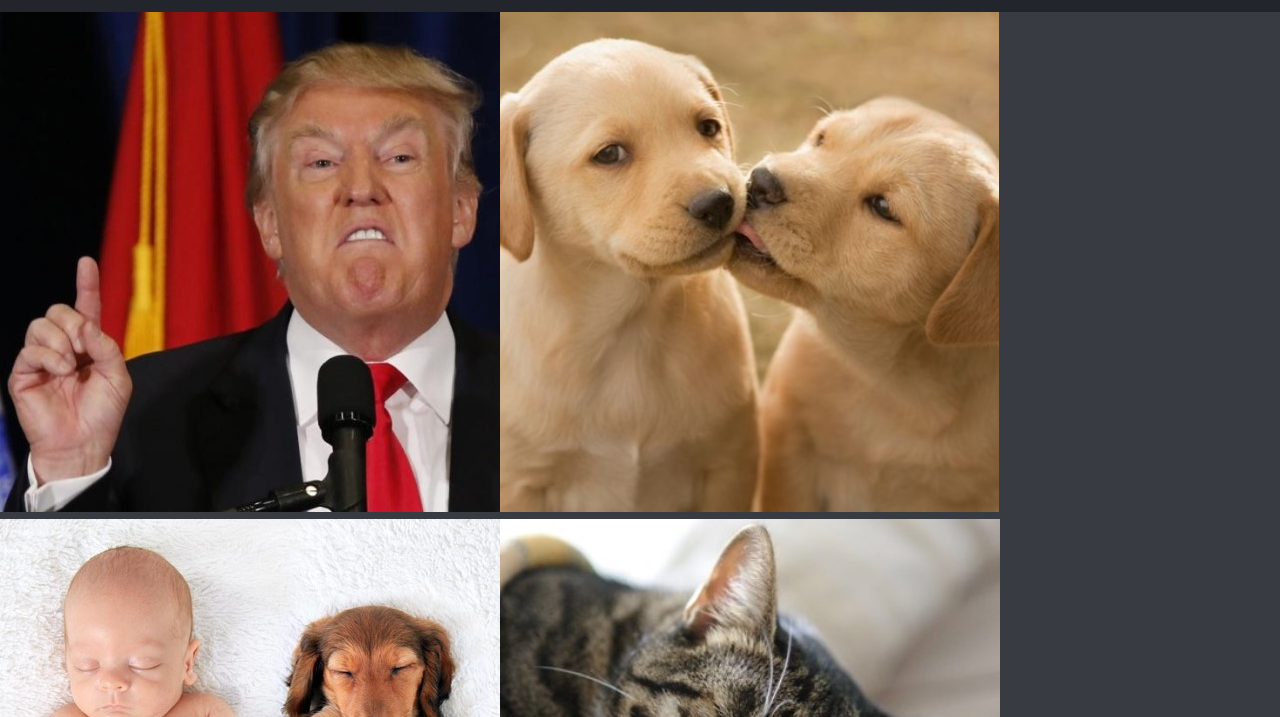
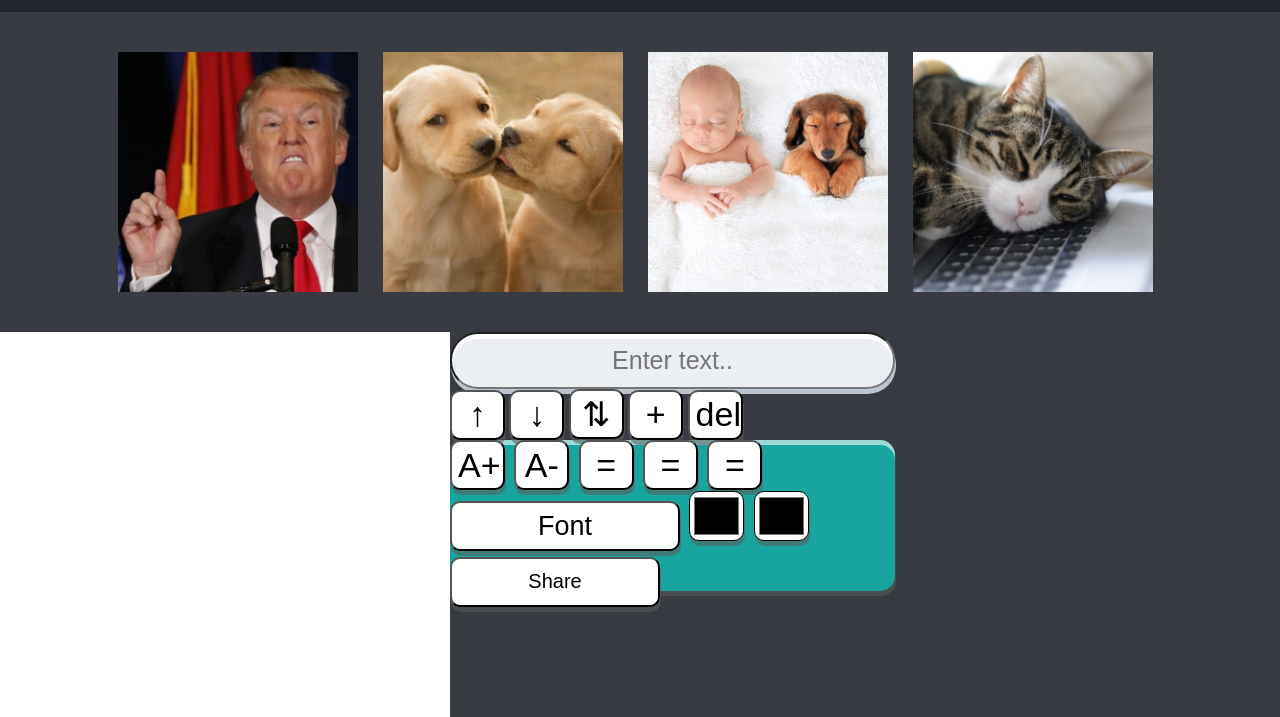
Before and after one commit to diklagirat/meme-gen, a plain HTML site: page index.html in a window 1280 px wide. Shown: the part 83-800 px from the top of the page. Drawn offline with Linux system fonts and the light colour scheme.

Commit message:
add basic line operations

```diff
--- a/css/main.css
+++ b/css/main.css
@@ -84,3 +84,51 @@ body {
 canvas{
     background-color: white;
 }
+
+.gallery-container{
+    display: grid;
+    padding: 40px 0;
+    grid-template-columns: repeat(auto-fill, 250px);
+    grid-gap: 15px;
+
+    justify-content: center;
+    align-content: center;
+}
+.gallery-container img{
+    align-self: center;
+    cursor: pointer;
+    width: 240px;
+}
+/* edit container*/
+.btn{
+    width: 55px;
+    height: 50px;
+    box-shadow: 1px 5px 0 rgba(92, 92, 92, 0.55), inset 0 5px 0 rgba(255, 255, 255, 0.58);
+    border-radius: 10px;
+    background-color: #ffffff;
+    background-color: #ffffff;
+    font-size: 34px;
+}
+.fonts{
+    width: 230px;
+    font-size: 27px;
+}
+.text-input{
+    width: 445px;
+    height: 57px;
+    box-shadow: 1px 5px 0 #bbc4d1, inset 0 5px 0 #ffffff;
+    border-radius: 28px;
+    background-color: #ebeef3;
+    text-align: center;
+    font-size: 25px;
+}
+.edit-txt-btn{
+    width: 445px;
+    height: 151px;
+    border-radius: 15px;
+    background-color: #19a59f;
+}
+.share{
+    width: 210px;
+    font-size: 20px;
+}
--- a/index.html
+++ b/index.html
@@ -26,7 +26,7 @@
 
     <main class="main-container">
         <section class="gallery-container"></section>
-        <section class="editor-container">
+        <section class="editor-container flex">
             <canvas id="my-canvas"
             height="450"
             width="450">
@@ -35,17 +35,23 @@
                 <input type="text" class="text-input" placeholder="Enter text.."
                 oninput="onSetlineTxt(event)" />
                 <div class="set-up-btn">
-                    <button>move line up/down</button>
-                    <button>switch between txt line</button>
-                    <button>add txt line</button>
-                    <button>delete txt line</button>
+                    <button class="btn move-up">↑</button>
+                    <button class="btn move-down">↓</button>
+                    <button class="btn switch-line">⇅</button>
+                    <button class="btn add-line">+</button>
+                    <button class="btn del-line">del</button>
                 </div>
-                <div class="edit-txt-btn">
-                    <label>font color:<input type="color" class="font-color"/></label>
-                    <label>strock color:<input type="color" class="strock-color"/></label>
-                    <button class="increase">A+</button>
-                    <button class="decrease">A-</button>
-                </div>
+                <div class="btn edit-txt-btn">
+                        <button class="btn increase" onclick="onUpdateFontSize(1)">A+</button>
+                        <button class="btn decrease" onclick="onUpdateFontSize(-1)">A-</button>
+                        <button class="btn aline-left">=</button>
+                        <button class="btn aline-right">=</button>
+                        <button class="btn aling-center">=</button>
+                        <button class="btn fonts">Font</button>
+                        <input type="color" class="btn stroke-picker" />
+                        <input type="color" class="btn fill-picker" />
+                        <button class="btn share">Share</button>
+                    </div>
             </div>
         </section>
     </main>
--- a/js/gallery-controller.js
+++ b/js/gallery-controller.js
@@ -1,6 +1,6 @@
 'use- strict'
 
-
+// Render gallery images
 function renderGallery() {
     const imgs = getImages()
     var strHTML = ''
@@ -13,4 +13,6 @@ function renderGallery() {
 function renderImgOnCanvas(imgId) {
     updateMemeImgId(imgId)
     renderMeme()
+
+    document.querySelector('.gallery-container').style.display = "none"
 }
--- a/js/meme-controller.js
+++ b/js/meme-controller.js
@@ -11,35 +11,35 @@ function init() {
 
 // Render meme on cavnvas
 function renderMeme() {
-    const meme = getMeme()
-    console.log(meme)
-    drawImage(meme)
+    drawImage()
+    renderText()
 }
 
 // Draw image on canvas
-function drawImage(meme) {
-    const mem = meme.lines[0]
-    console.log(mem)
-    var image = new Image()
-    image.src = `img/${meme.selectedImgID}.jpg`
-    image.onload = () => {
-        gCtx.drawImage(image, 0, 0, gElCanvas.width, gElCanvas.height)
-        drawText(meme)
-        //TODO: create dynamic line width -270
-        drawRect(mem.pos.x - 30, mem.pos.y - 40, 270, mem.size + 20, mem.color)
-    }
+function drawImage() {
+
+    const imgId = getSelectedImgID()
+    const elImg = document.querySelector(`#img-id-${imgId}`)
+    gCtx.drawImage(elImg, 0, 0, gElCanvas.width, gElCanvas.height)
+}
+
+// Render text
+function renderText() {
+    const meme = getMeme()
+    const lines = meme.lines
+    lines.map(line => drawText(line))
 }
 
 // Draw text on canvas
-function drawText(meme) {
-    const { txt, size, color, strok, pos } = meme.lines[0]
-    gCtx.text = txt
+function drawText(line) {
+    const { txt, size, color, strok, pos } = getMeme()
+    gCtx.text = line.txt
     gCtx.lineWidth = 1
-    gCtx.fillStyle = color
-    gCtx.strokeStyle = strok
-    gCtx.font = `${size}px Ariel`
-    gCtx.fillText(txt, pos.x, pos.y)
-    gCtx.strokeText(txt, pos.x, pos.y)
+    gCtx.fillStyle = line.color
+    gCtx.strokeStyle = line.strok
+    gCtx.font = `${line.size}px Ariel`
+    gCtx.fillText(line.txt, line.pos.x, line.pos.y)
+    gCtx.strokeText(line.txt, line.pos.x, line.pos.y)
 }
 
 // Update line text
@@ -55,3 +55,10 @@ function drawRect(x, y, xEnd, yEnd, color) {
     gCtx.stroke()
     gCtx.closePath()
 }
+
+// Update font size
+function onUpdateFontSize(diff) {
+    console.log(diff)
+    updateFontSize(diff)
+    renderMeme()
+}
--- a/js/meme-service.js
+++ b/js/meme-service.js
@@ -6,8 +6,6 @@ var gImages
 gMeme = _createMeme()
 gImages = _createImages()
 
-
-
 // Create meme
 function _createMeme() {
     return {
@@ -15,7 +13,7 @@ function _createMeme() {
         selectedLineIdx: 0,
         lines: [
             {
-                txt: 'Hi you!',
+                txt: 'Hey you..',
                 size: 40,
                 align: 'left',
                 color: 'white',
@@ -23,7 +21,19 @@ function _createMeme() {
                 border: 'white',
                 pos: {
                     x: 100,
-                    y: 50
+                    y: 80
+                }
+            },
+            {
+                txt: 'Start edit..',
+                size: 40,
+                align: 'left',
+                color: 'white',
+                strok: 'white',
+                border: 'white',
+                pos: {
+                    x: 100,
+                    y: 380
                 }
             }
         ]
@@ -68,3 +78,11 @@ function getImages() {
 function updateMemeImgId(imgId) {
     gMeme.selectedImgID = imgId
 }
+
+function getSelectedImgID() {
+    return gMeme.selectedImgID
+}
+
+function updateFontSize(diff) {
+    gMeme.lines[gMeme.selectedLineIdx].size += diff
+}
```
